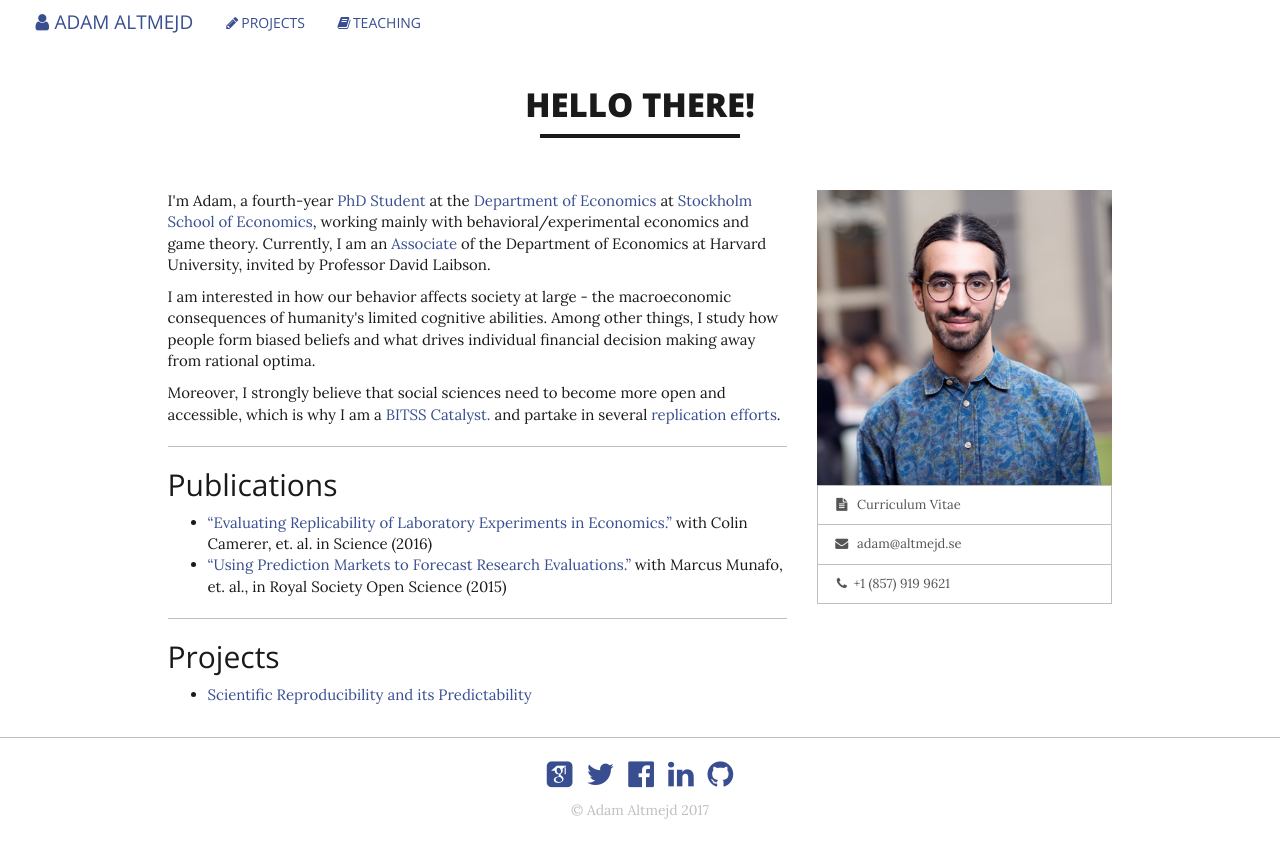
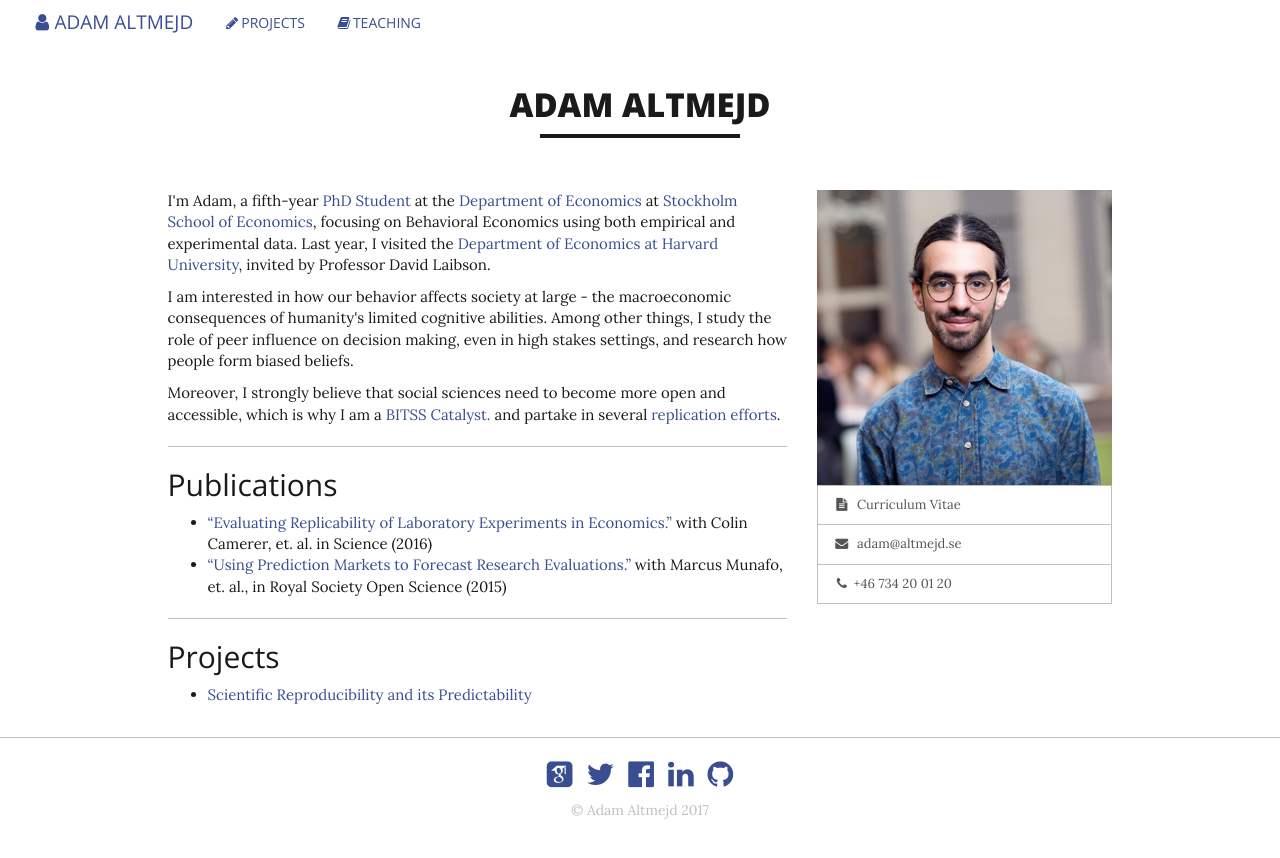
Before and after one commit to adamaltmejd/adamaltmejd.github.io, a Jekyll site: the page built from index.html, in a window 1280 px wide. Shown: the top 858 px of the page. Built offline with Jekyll 4.4.1, drawn with Linux system fonts in a browser that asks for light colours; nearby versions of some CDN libraries; some web fonts are replaced.

Commit message:
small updates to description and title

```diff
--- a/index.html
+++ b/index.html
@@ -1,15 +1,15 @@
 ---
 layout: page
-title: Hello There!
+title: Adam Altmejd
 slug: adam-altmejd
 description: null
 ---
 
 <div class="row" itemscope itemtype="http://schema.org/Person">
     <div class="col-xs-12 col-sm-8">
-        <p>I'm <span itemprop="firstName">Adam</span>, a fourth-year <span itemprop="jobTitle"><a href="https://www.hhs.se/en/Research/Departments/DE/people/faculty-and-staff---de/?personId=31031033">PhD Student</a></span> at the <a href="https://www.hhs.se/en/Research/Departments/DE/">Department of Economics</a> at <a itemprop="affiliation" href="https://www.hhs.se/en/">Stockholm School of Economics</a>, working mainly with behavioral/experimental economics and game theory. Currently, I am an <a href="http://economics.harvard.edu/people/adam-altmedj">Associate</a> of the Department of Economics at Harvard University, invited by Professor David Laibson.</p>
+        <p>I'm <span itemprop="firstName">Adam</span>, a fifth-year <span itemprop="jobTitle"><a href="https://www.hhs.se/en/Research/Departments/DE/people/faculty-and-staff---de/?personId=31031033">PhD Student</a></span> at the <a href="https://www.hhs.se/en/Research/Departments/DE/">Department of Economics</a> at <a itemprop="affiliation" href="https://www.hhs.se/en/">Stockholm School of Economics</a>, focusing on Behavioral Economics using both empirical and experimental data. Last year, I visited the <a href="http://economics.harvard.edu">Department of Economics at Harvard University</a>, invited by Professor David Laibson.</p>
 
-        <p>I am interested in how our behavior affects society at large - the macroeconomic consequences of humanity's limited cognitive abilities. Among other things, I study how people form biased beliefs and what drives individual financial decision making away from rational optima.</p>
+        <p>I am interested in how our behavior affects society at large - the macroeconomic consequences of humanity's limited cognitive abilities. Among other things, I study the role of peer influence on decision making, even in high stakes settings, and research how people form biased beliefs.</p>
 
         <p>Moreover, I strongly believe that social sciences need to become more open and accessible, which is why I am a <a href="http://www.bitss.org/people/adam-altmejd/">BITSS Catalyst.</a> and partake in several <a href="https://adamaltmejd.se/projects/scientific-reproducibility-and-its-predictability/">replication efforts</a>.</p>
 
@@ -38,7 +38,7 @@ description: null
                 <img class="img-responsive" src="../assets/img/Adam_Altmejd.jpg" itemprop="image" property="depiction" alt="Picture of Adam Altmejd"/>
                 <a class="list-group-item" href="/cv/"><i class="fa fa-file-text fa-fw"></i>&nbsp; Curriculum Vitae</a>
                 <a class="list-group-item" href="mailto:{{ site.author.email }}" itemprop="email"><i class="fa fa-envelope fa-fw"></i>&nbsp; {{ site.author.email }}</a>
-                <a class="list-group-item" href="tel:46734200120" itemprop="telephone"><i class="fa fa-phone fa-fw"></i>&nbsp;+1 (857) 919 9621</a>
+                <a class="list-group-item" href="tel:46734200120" itemprop="telephone"><i class="fa fa-phone fa-fw"></i>&nbsp;+46 734 20 01 20</a>
             </div>
         </div>
     </div>
```
